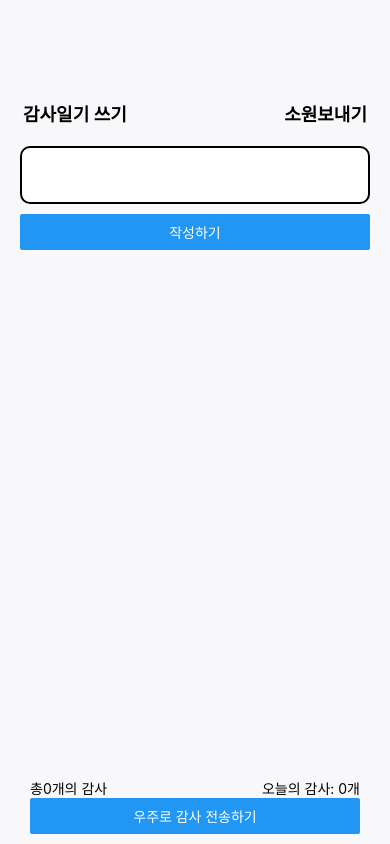
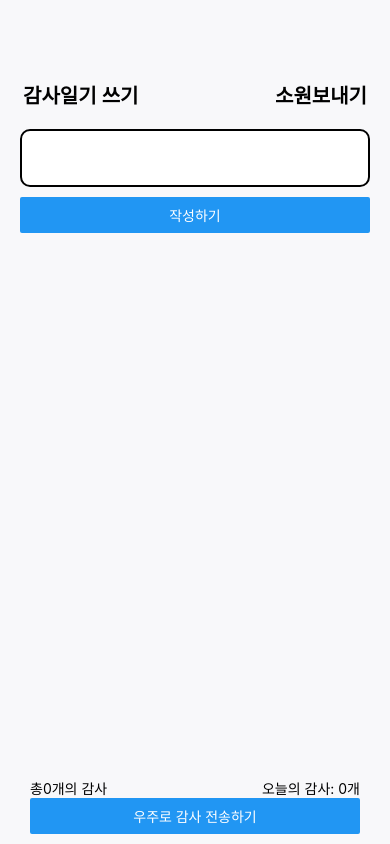
Before and after one commit to seni95/thanksDiary, a React Native app: screen / in a window 390 px wide. Built offline with nearby package versions, Linux system fonts and the light colour scheme.

Commit message:
modify status bar,Text button font Size

```diff
--- a/App.js
+++ b/App.js
@@ -4,6 +4,7 @@ import { useCallback, useEffect, useMemo, useState } from 'react';
 import AsyncStorage from '@react-native-async-storage/async-storage';
 import { Feather } from '@expo/vector-icons';
 import { MaterialCommunityIcons } from '@expo/vector-icons';
+import { StatusBar } from 'expo-status-bar';
 
 export default function App() {
 
@@ -270,6 +271,7 @@ export default function App() {
           style={styles.sendingButton}
           title="우주로 감사 전송하기"></Button>
       </View>:null}
+      <StatusBar style="black" />
     </View>
   );
 }
@@ -284,7 +286,7 @@ const styles = StyleSheet.create({
   header: {
     flexDirection: "row",
     justifyContent: "space-between",
-    marginTop: 100,
+    marginTop: 80,
     paddingBottom: 10,
   },
   input: {
@@ -296,9 +298,9 @@ const styles = StyleSheet.create({
   },
   btnText: {
     color: "white",
-    fontSize: 18,
+    fontSize: 20,
     fontWeight: "600",
-    paddingHorizontal: 3
+    paddingHorizontal: 3,
   },
   toDo: {
     borderBottomColor: "gray",
```
